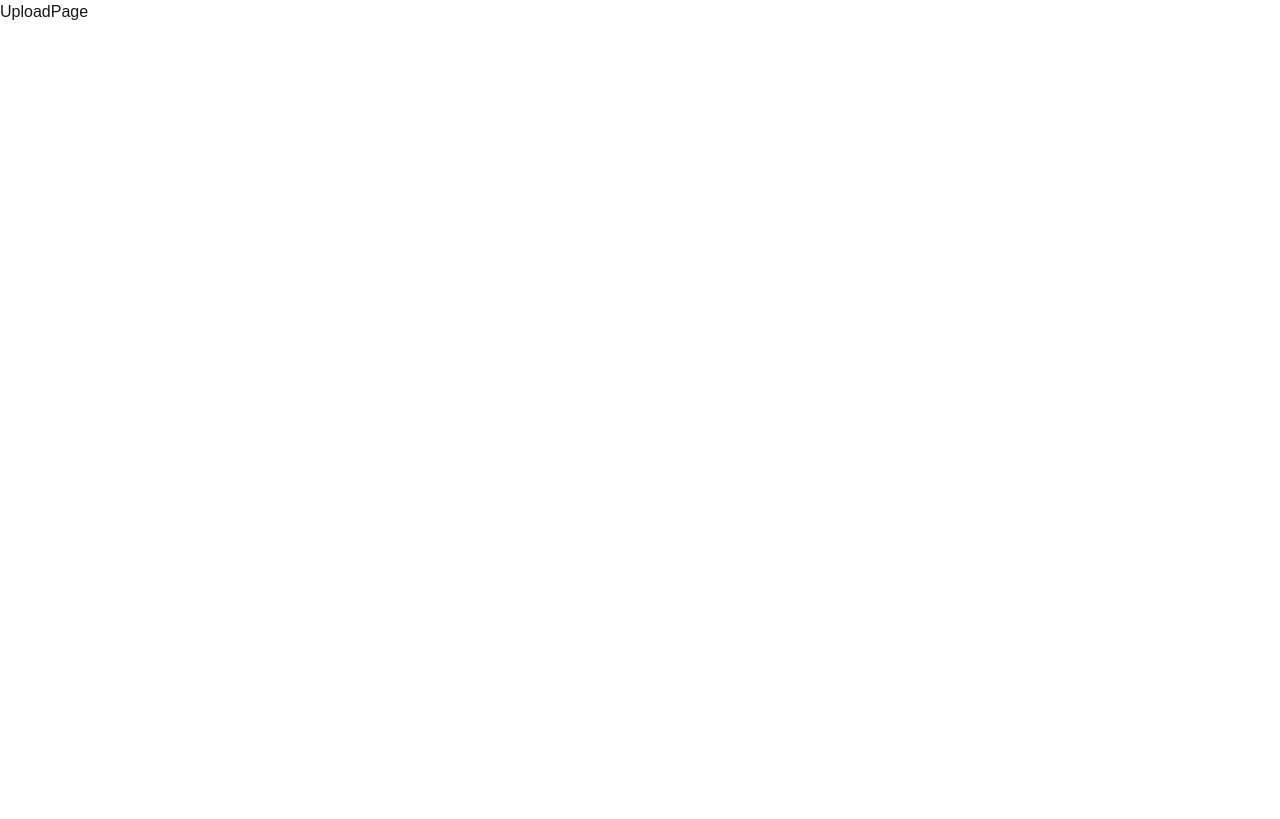
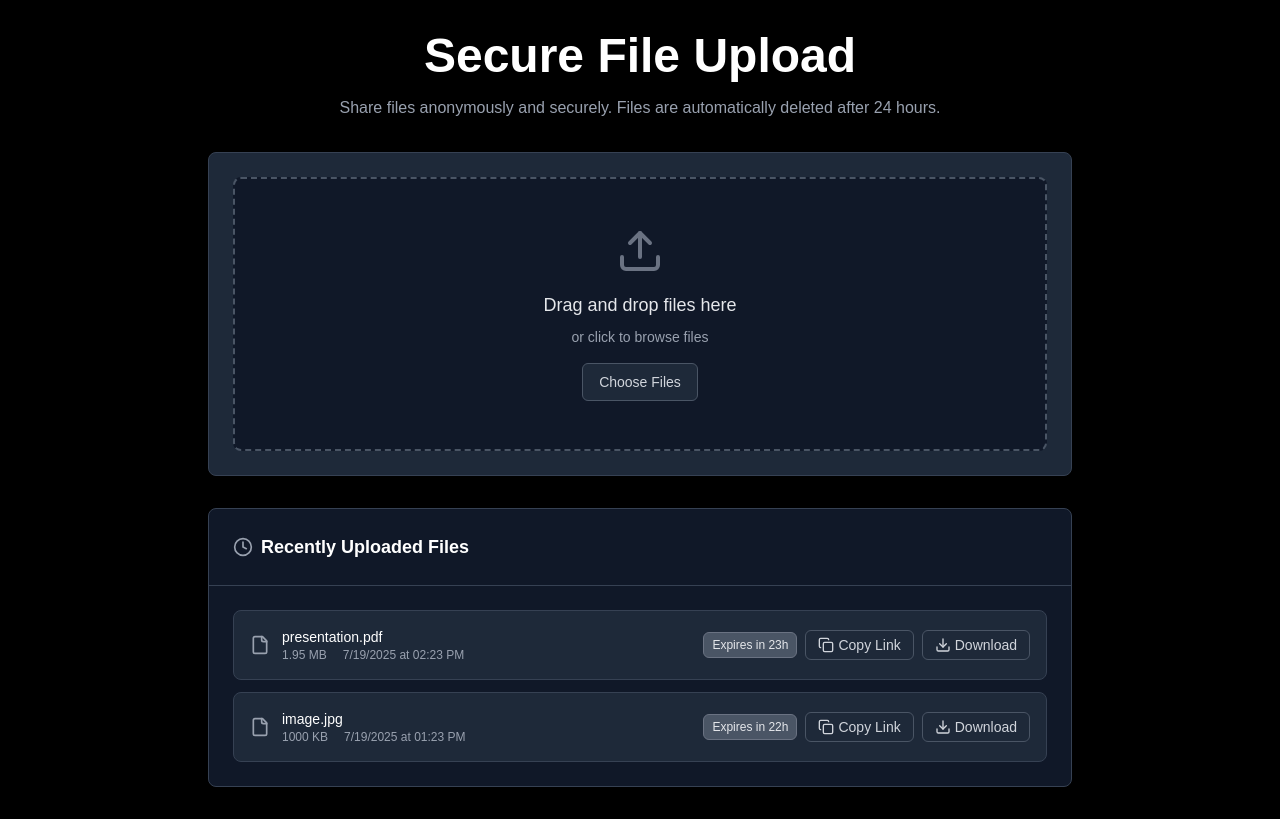
Before and after one commit to lynx-fx/Vanis, a Next.js app in the folder client/: page /upload in a window 1280 px wide. Built offline with nearby package versions, Linux system fonts and the light colour scheme.

Commit message:
Upload UI

```diff
--- a/client/package.json
+++ b/client/package.json
@@ -9,6 +9,7 @@
     "lint": "next lint"
   },
   "dependencies": {
+    "lucide-react": "^0.525.0",
     "next": "15.4.1",
     "react": "19.1.0",
     "react-dom": "19.1.0"
--- a/client/src/app/upload/page.jsx
+++ b/client/src/app/upload/page.jsx
@@ -1,11 +1,210 @@
-import React from 'react'
+"use client"
+import { useState, useCallback } from "react"
+import { Upload, File, X, Download, Copy, Clock } from "lucide-react"
 
-function page() {
+export default function ClientPage() {
+  const [dragActive, setDragActive] = useState(false)
+  const [files, setFiles] = useState([])
+  const [uploadedFiles, setUploadedFiles] = useState([
+    {
+      id: "1",
+      name: "presentation.pdf",
+      size: 2048000,
+      uploadDate: new Date(Date.now() - 3600000),
+      downloadUrl: "https://example.com/download/1",
+      expiresIn: "23h",
+    },
+    {
+      id: "2",
+      name: "image.jpg",
+      size: 1024000,
+      uploadDate: new Date(Date.now() - 7200000),
+      downloadUrl: "https://example.com/download/2",
+      expiresIn: "22h",
+    },
+  ])
+
+  const handleDrag = useCallback((e) => {
+    e.preventDefault()
+    e.stopPropagation()
+    if (e.type === "dragenter" || e.type === "dragover") {
+      setDragActive(true)
+    } else if (e.type === "dragleave") {
+      setDragActive(false)
+    }
+  }, [])
+
+  const handleDrop = useCallback((e) => {
+    e.preventDefault()
+    e.stopPropagation()
+    setDragActive(false)
+
+    if (e.dataTransfer.files && e.dataTransfer.files[0]) {
+      const newFiles = Array.from(e.dataTransfer.files)
+      setFiles((prev) => [...prev, ...newFiles])
+    }
+  }, [])
+
+  const handleFileInput = (e) => {
+    if (e.target.files) {
+      const newFiles = Array.from(e.target.files)
+      setFiles((prev) => [...prev, ...newFiles])
+    }
+  }
+
+  const removeFile = (index) => {
+    setFiles((prev) => prev.filter((_, i) => i !== index))
+  }
+
+  const formatFileSize = (bytes) => {
+    if (bytes === 0) return "0 Bytes"
+    const k = 1024
+    const sizes = ["Bytes", "KB", "MB", "GB"]
+    const i = Math.floor(Math.log(bytes) / Math.log(k))
+    return Number.parseFloat((bytes / Math.pow(k, i)).toFixed(2)) + " " + sizes[i]
+  }
+
+  const copyToClipboard = (url) => {
+    navigator.clipboard.writeText(url)
+    alert("Link copied to clipboard!")
+  }
+
+  const uploadFiles = () => {
+    // Simulate file upload
+    alert(`${files.length} file(s) uploaded successfully!`)
+    setFiles([])
+  }
+
   return (
-    <div>
-      <h1>UploadPage</h1>
-    </div>
+    <main className="min-h-screen bg-black">
+      <div className="container mx-auto px-4 py-8 max-w-4xl">
+        <div className="text-center mb-8">
+          <h1 className="text-3xl md:text-4xl lg:text-5xl font-bold text-white mb-4">Secure File Upload</h1>
+          <p className="text-gray-400 text-sm md:text-base max-w-2xl mx-auto">
+            Share files anonymously and securely. Files are automatically deleted after 24 hours.
+          </p>
+        </div>
+
+        {/* Upload Area Card */}
+        <div className="mb-8 bg-gray-800 border border-gray-700 rounded-lg shadow-lg">
+          <div className="p-6">
+            <div
+              className={`relative border-2 border-dashed rounded-lg p-8 md:p-12 text-center transition-colors ${
+                dragActive ? "border-gray-300 bg-gray-700" : "border-gray-600 hover:border-gray-500 bg-gray-900"
+              }`}
+              onDragEnter={handleDrag}
+              onDragLeave={handleDrag}
+              onDragOver={handleDrag}
+              onDrop={handleDrop}
+            >
+              <input
+                type="file"
+                multiple
+                onChange={handleFileInput}
+                className="absolute inset-0 w-full h-full opacity-0 cursor-pointer"
+              />
+              <Upload className="mx-auto h-12 w-12 text-gray-500 mb-4" />
+              <p className="text-lg font-medium text-gray-200 mb-2">Drag and drop files here</p>
+              <p className="text-sm text-gray-400 mb-4">or click to browse files</p>
+              <div className="pointer-events-none bg-gray-800 border border-gray-600 text-gray-300 hover:bg-gray-700 hover:text-white hover:border-gray-500 px-4 py-2 rounded-md text-sm font-medium inline-flex items-center">
+                Choose Files
+              </div>
+            </div>
+
+            {/* Selected Files */}
+            {files.length > 0 && (
+              <div className="mt-6">
+                <h3 className="font-medium text-white mb-3">Selected Files ({files.length})</h3>
+                <div className="space-y-2">
+                  {files.map((file, index) => (
+                    <div
+                      key={index}
+                      className="flex items-center justify-between p-3 bg-gray-800 rounded-lg border border-gray-700"
+                    >
+                      <div className="flex items-center space-x-3 min-w-0 flex-1">
+                        <File className="h-5 w-5 text-gray-400 flex-shrink-0" />
+                        <div className="min-w-0 flex-1">
+                          <p className="text-sm font-medium text-white truncate">{file.name}</p>
+                          <p className="text-xs text-gray-400">{formatFileSize(file.size)}</p>
+                        </div>
+                      </div>
+                      <button
+                        onClick={() => removeFile(index)}
+                        className="flex-shrink-0 p-1 hover:bg-gray-700 text-gray-400 hover:text-white rounded-md transition-colors"
+                      >
+                        <X className="h-4 w-4" />
+                      </button>
+                    </div>
+                  ))}
+                </div>
+                <button
+                  onClick={uploadFiles}
+                  className="w-full mt-4 bg-gray-700 text-white hover:bg-gray-600 border-0 px-4 py-2 rounded-md font-medium transition-colors"
+                >
+                  Upload {files.length} File{files.length !== 1 ? "s" : ""}
+                </button>
+              </div>
+            )}
+          </div>
+        </div>
+
+        {/* Recently Uploaded Files Card */}
+        <div className="bg-gray-900 border border-gray-700 rounded-lg shadow-lg">
+          <div className="p-6 border-b border-gray-700">
+            <h2 className="flex items-center space-x-2 text-white text-lg font-semibold">
+              <Clock className="h-5 w-5 text-gray-400" />
+              <span>Recently Uploaded Files</span>
+            </h2>
+          </div>
+          <div className="p-6">
+            {uploadedFiles.length === 0 ? (
+              <p className="text-gray-400 text-center py-8">No files uploaded yet</p>
+            ) : (
+              <div className="space-y-3">
+                {uploadedFiles.map((file) => (
+                  <div
+                    key={file.id}
+                    className="flex flex-col sm:flex-row sm:items-center justify-between p-4 bg-gray-800 border border-gray-700 rounded-lg space-y-3 sm:space-y-0"
+                  >
+                    <div className="flex items-center space-x-3 min-w-0 flex-1">
+                      <File className="h-5 w-5 text-gray-400 flex-shrink-0" />
+                      <div className="min-w-0 flex-1">
+                        <p className="text-sm font-medium text-white truncate">{file.name}</p>
+                        <div className="flex items-center space-x-4 text-xs text-gray-400">
+                          <span>{formatFileSize(file.size)}</span>
+                          <span>
+                            {file.uploadDate.toLocaleDateString()} at{" "}
+                            {file.uploadDate.toLocaleTimeString([], {
+                              hour: "2-digit",
+                              minute: "2-digit",
+                            })}
+                          </span>
+                        </div>
+                      </div>
+                    </div>
+                    <div className="flex items-center space-x-2 flex-shrink-0">
+                      <span className="text-xs bg-gray-600 text-gray-200 border border-gray-500 hover:bg-gray-500 px-2 py-1 rounded-md">
+                        Expires in {file.expiresIn}
+                      </span>
+                      <button
+                        onClick={() => copyToClipboard(file.downloadUrl)}
+                        className="border border-gray-600 text-gray-300 hover:bg-gray-600 hover:text-white bg-gray-800 hover:border-gray-500 px-3 py-1 rounded-md text-sm font-medium inline-flex items-center transition-colors"
+                      >
+                        <Copy className="h-4 w-4 mr-1" />
+                        Copy Link
+                      </button>
+                      <button className="border border-gray-600 text-gray-300 hover:bg-gray-600 hover:text-white bg-gray-800 hover:border-gray-500 px-3 py-1 rounded-md text-sm font-medium inline-flex items-center transition-colors">
+                        <Download className="h-4 w-4 mr-1" />
+                        Download
+                      </button>
+                    </div>
+                  </div>
+                ))}
+              </div>
+            )}
+          </div>
+        </div>
+      </div>
+    </main>
   )
 }
-
-export default page
```
Also changed, not shown: 1 other file (tests, documents, lock files or other folders).
